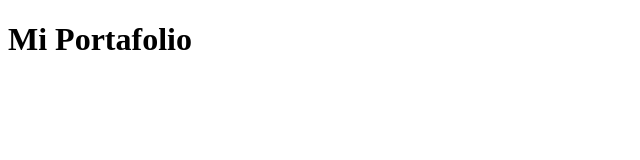
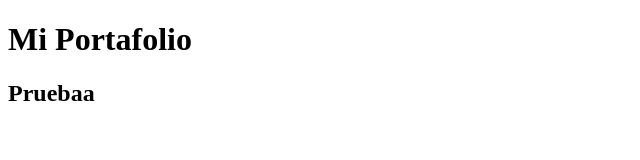
Before and after one commit to valerialuna349-glitch/PruebaGit, a plain HTML site: page index.html in a window 1280 px wide. Shown: the whole page, without its empty margins (0-640 px from the left). Drawn offline with Linux system fonts and the light colour scheme.

Commit message:
Tercer pero segundo

```diff
--- a/index.html
+++ b/index.html
@@ -7,5 +7,6 @@
 </head>
 <body>
     <h1>Mi Portafolio</h1>
+    <h2>Pruebaa</h2>
 </body>
 </html>
```
